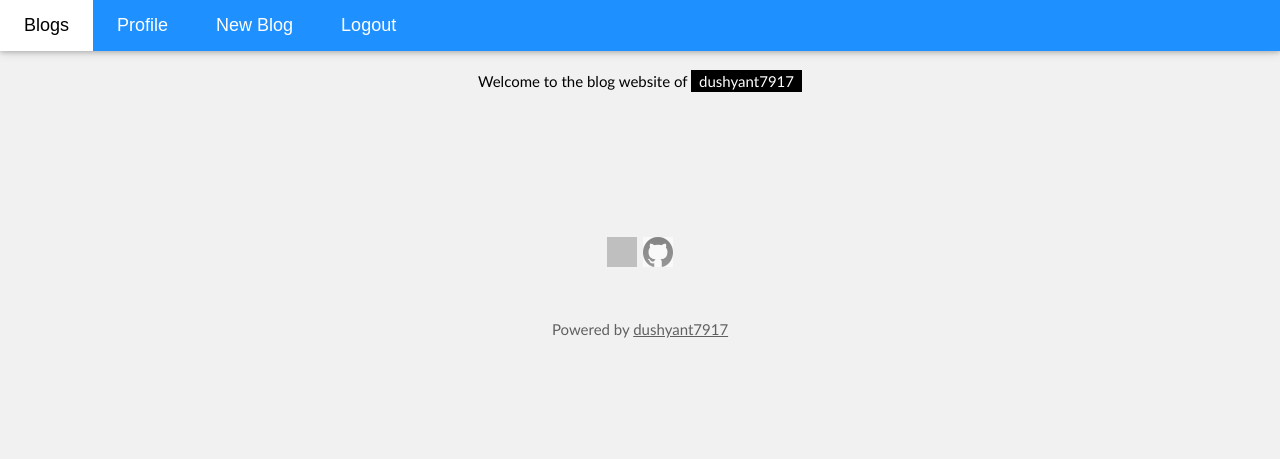
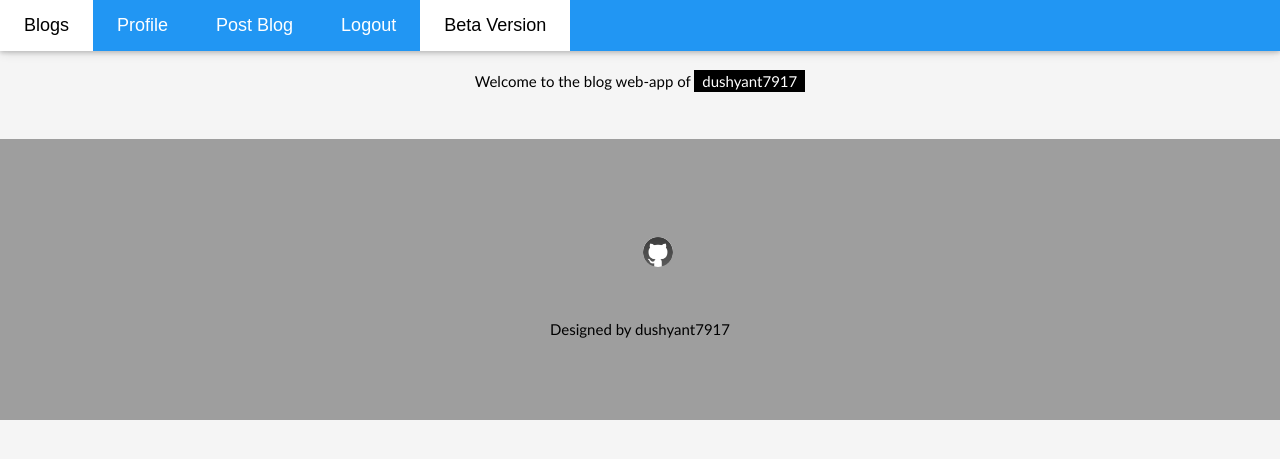
Before and after one commit to dushyant7917/Blog-Web-App, a Flask app: page /blog in a window 1280 px wide. Shown: the top 459 px of the page. Run offline with Flask 2, Linux system fonts and the light colour scheme; the visitor is signed in with stand-in values (Sample User, id 1); data that the repository does not hold is empty; some web fonts are replaced; grey boxes are pictures that could not be loaded.

Commit message:
Update blog.html

```diff
--- a/templates/blog.html
+++ b/templates/blog.html
@@ -8,13 +8,13 @@
   <meta name="viewport" content="width=device-width, initial-scale=1.0">
   <meta name="HandheldFriendly" content="True">
 	<meta name="MobileOptimized" content="320">
+	<link rel="shortcut icon" type="image/x-icon" href="/static/blog.png">
   <link rel="stylesheet" href="/static/indexStyle.css">
   <link rel="stylesheet" href="/static/indexGoogle1.css">
   <link rel="stylesheet" href="/static/indexGoogle2.css">
   <link rel="stylesheet" href="/static/indexCloudfare.css">
 <link rel="stylesheet" href="https://fonts.googleapis.com/css?family=Raleway">
-
-</head>
+<link rel="stylesheet" href="/static/fontAwesome.css">
 
 <style>
 body,h1,h2,h3,h4,h5,h6 {font-family: "Lato", sans-serif}
@@ -22,25 +22,26 @@
   .fa-anchor,.fa-coffee {font-size:200px}
 </style>
 
-<body class="w3-light-grey">
+<body style="max-width:1500px; background-color:whitesmoke">
 
 	<!-- Navbar -->
   <div class="w3-top">
-    <ul class="w3-navbar w3-red w3-card-2 w3-left-align w3-large">
+    <ul class="w3-navbar w3-blue w3-card-2 w3-left-align w3-large">
       <li class="w3-hide-medium w3-hide-large w3-opennav w3-right">
-        <a class="w3-padding-large w3-hover-white w3-large w3-red" href="javascript:void(0);" onclick="myFunction()" title="Toggle Navigation Menu"><i class="fa fa-bars"></i></a>
+        <a class="w3-padding-large w3-hover-white w3-large w3-blue" href="javascript:void(0);" onclick="myFunction()" title="Toggle Navigation Menu"><i class="fa fa-bars"></i></a>
       </li>
-      <li><a href="{{url_for('blog')}}" class="w3-padding-large w3-white">Blogs</a></li>
+			<li><a href="#" class="w3-padding-large w3-white">Blogs</a></li>
       <li class="w3-hide-small"><a href="{{url_for('profile')}}" class="w3-padding-large w3-hover-white">Profile</a></li>
-      <li class="w3-hide-small"><a href="{{url_for('addBlog')}}" class="w3-padding-large w3-hover-white">New Blog</a></li>
+      <li class="w3-hide-small"><a href="{{url_for('addBlog')}}" class="w3-padding-large w3-hover-white">Post Blog</a></li>
       <li class="w3-hide-small"><a href="{{url_for('logout')}}" class="w3-padding-large w3-hover-white">Logout</a></li>
+			<li><a href="{{url_for('beta')}}" class="w3-padding-large w3-white">Beta Version</a></li>
     </ul>
 
     <!-- Navbar on small screens -->
     <div id="navDemo" class="w3-hide w3-hide-large w3-hide-medium">
       <ul class="w3-navbar w3-left-align w3-large w3-black">
         <li><a class="w3-padding-large" href="{{url_for('profile')}}">Profile</a></li>
-        <li><a class="w3-padding-large" href="{{url_for('addBlog')}}">New Blog</a></li>
+        <li><a class="w3-padding-large" href="{{url_for('addBlog')}}">Post Blog</a></li>
         <li><a class="w3-padding-large" href="{{url_for('register')}}">Logout</a></li>
       </ul>
     </div>
@@ -48,38 +49,46 @@
 
 	<header class="w3-container w3-center w3-padding-32">
 	  <br>
-	  <p>Welcome to the blog website of <span class="w3-tag">dushyant7917</span></p>
+	  <p>Welcome to the blog web-app of <span class="w3-tag"> dushyant7917</span></p>
 	</header>
+
+
+<!-- !PAGE CONTENT! -->
+<div class="w3-main">
+
+  <!-- First Photo Grid-->
+  <div class="w3-row-padding">
+
+  {% for item in content %}
+    <div class="w3-third w3-container "  style="padding:20px">
+			<div class="w3-white" style="height: 100%">
+      <img src="{{item['pic']}}" alt="" style="width:100%; height:300px">
+      <div class="w3-container w3-white">
+				<div style="height:40px"><p><b>{{item['title']}}</b></p></div>
+        <p>{{item['article'][0:160] | safe}} ...</p>
+				<a href="{{url_for('article', article_id = item['_id'])}}">
+				<button class="w3-btn w3-padding-large w3-white w3-border w3-hover-border-black"><b>READ MORE &raquo;</b></button>
+				</a>
+      </div>
+			</div>
+    </div>
+  {% endfor %}
+
+	</div>
+
+</div>
 
 
 
 
-<div class="section group">
-{% for item in content%}
-<div class="w3-card-4 w3-margin w3-white" width="100%">
-    <img src="{{ item['pic']}}" alt="Nature" height="200" width="200">
-    <div class="w3-container w3-padding-8">
-      <h3><b>{{item['title']}}</b></h3>
-      <h5>{{item['author']}} <span class="w3-opacity">{{item['date']}}</span></h5>
-    </div>
-
-    <div class="w3-container">
-      <p>{{item['article'] | safe}}</p>
-		</div>
-</div>
-<hr>
-{% endfor %}
-</div>
-
-
 
 <!-- Footer -->
-  <footer class="w3-container w3-padding-64 w3-center w3-opacity">
+<footer class="w3-container w3-padding-64 w3-center w3-grey">
   <div class="w3-xlarge w3-padding-32">
-      <a href="https://www.linkedin.com/in/dushyant7917" class="w3-hover-text-red"><img src="/static/in.png" height="30px" width="30px"></a>
-      <a href="https://github.com/dushyant7917" class="w3-hover-text-light-blue"><img src="/static/gh.png" height="30px" width="30px"></a>
+    <a href="https://www.linkedin.com/in/dushyant7917" class="w3-hover-text-light-blue"><img src="/static/in.png" height="30px" width="30px"></a>
+    <a href="https://github.com/dushyant7917" class="w3-hover-text-light-blue"><img class="w3-circle" src="/static/gh.png" height="30px" width="30px"></a>
  </div>
-   <p>Powered by <a href="https://github.com/dushyant7917" target="_blank">dushyant7917</a></p>
+ <p>Designed by dushyant7917</p>
 </footer>
 
 <script>
@@ -95,4 +104,4 @@
 </script>
 
 </body>
-<html>
+</html>
```
Lines whose indentation alone changed are shown as unchanged.
